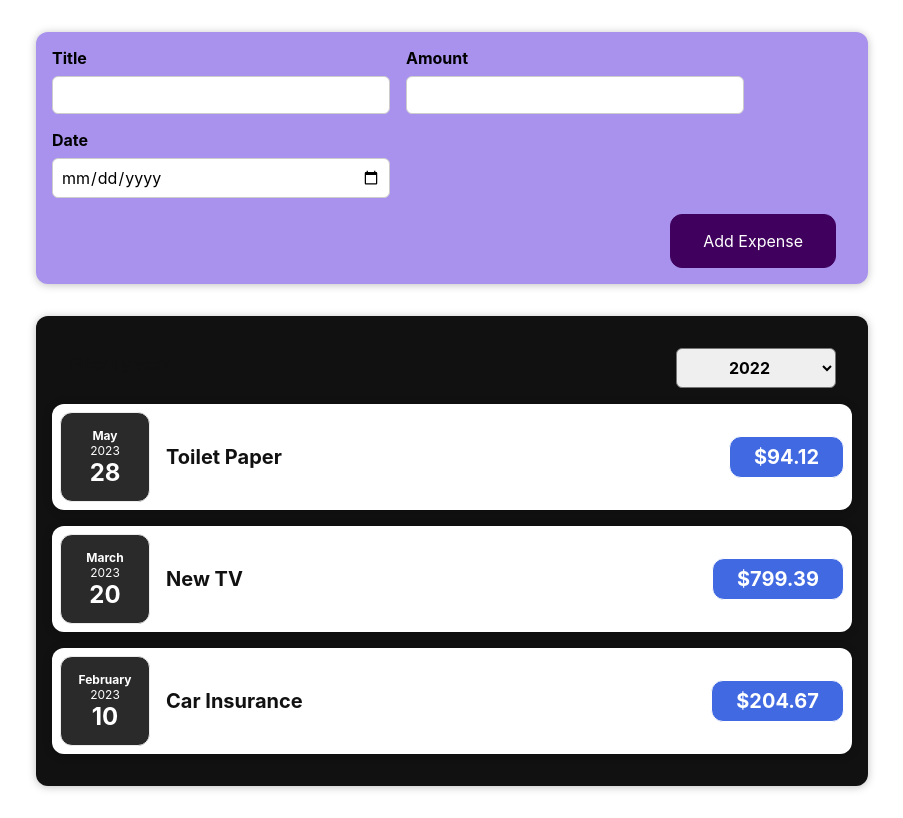
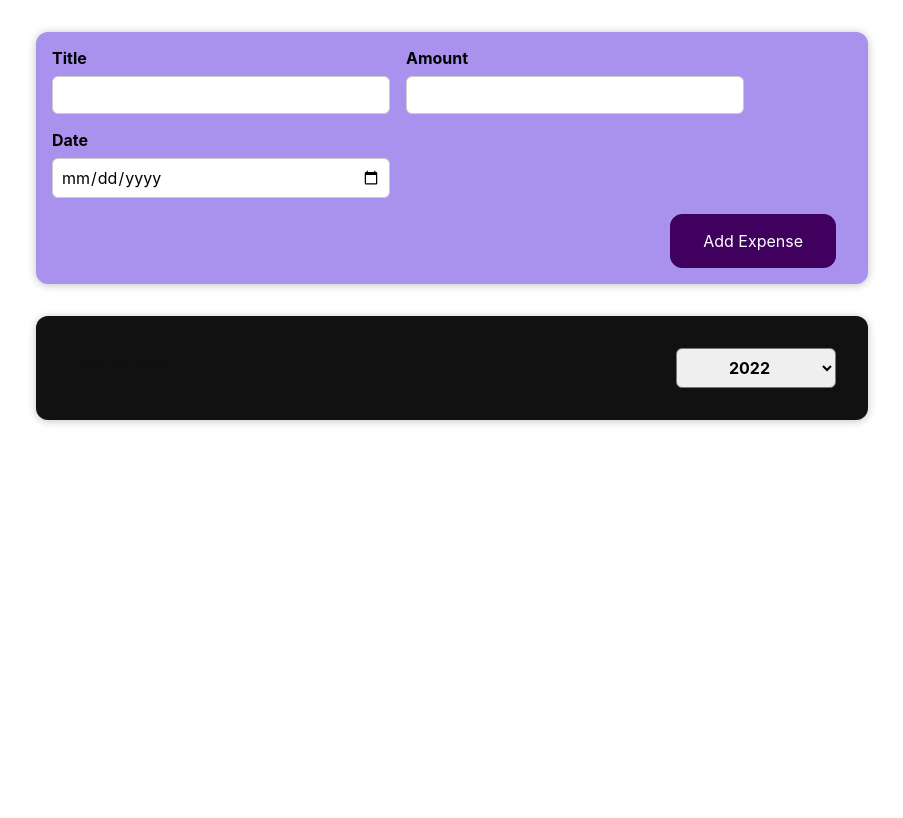
Before and after one commit to pajiyeee/react-complete-guide, a React (Create React App) app: page / in a window 1280 px wide. Shown: the whole page, without its empty margins (188-1091 px from the left). Built offline with nearby package versions, Linux system fonts and the light colour scheme.

Commit message:
Add: section5 key 와 연도  filter() 적용

```diff
--- a/src/App.js
+++ b/src/App.js
@@ -17,12 +17,14 @@ const DUMMY_EXPENSES = [
     date: new Date(2023, 1, 10),
   },
 ];
+
 const App = () => {
   const [expenses, setExpenses] = useState(DUMMY_EXPENSES);
 
   const addExpenseHandler = expense => {
     setExpenses(prevExpenses => [expense, ...prevExpenses]);
   };
+
   return (
     <div className="App">
       <NewExpense onAddExpense={addExpenseHandler} />
--- a/src/components/Expenses/Expenses.js
+++ b/src/components/Expenses/Expenses.js
@@ -11,6 +11,10 @@ const Expenses = props => {
     setFilterYear(changeYear);
   };
 
+  const filteredExpenses = props.items.filter(
+    prevExpense => prevExpense.date.getFullYear().toString() === filterYear
+  );
+
   return (
     <div>
       <Card className="expenses">
@@ -18,7 +22,7 @@ const Expenses = props => {
           selected={filterYear}
           onChangeFilter={filterChanageHandler}
         />
-        {props.items.map(expense => (
+        {filteredExpenses.map(expense => (
           <ExpenseItem
             key={expense.id}
             title={expense.title}
--- a/src/components/Expenses/ExpensesFilter.js
+++ b/src/components/Expenses/ExpensesFilter.js
@@ -11,8 +11,8 @@ const ExpensesFilter = props => {
       <div className="expenses-filter_control">
         <label>Filter by year</label>
         <select value={props.selected} onChange={dropdownChangeHandler}>
-          <option value="2025">2024</option>
-          <option value="2024">2025</option>
+          <option value="2025">2025</option>
+          <option value="2024">2024</option>
           <option value="2023">2023</option>
           <option value="2022">2022</option>
         </select>
```
